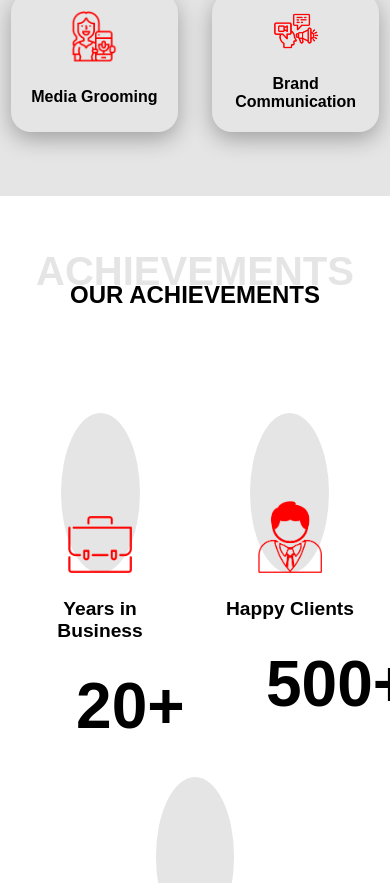
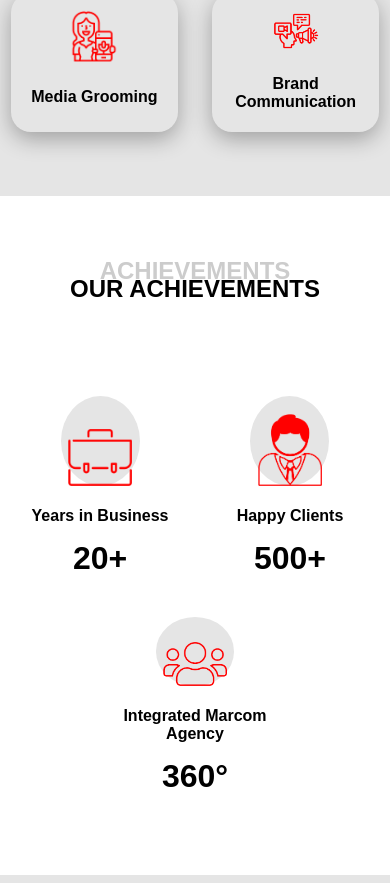
Before and after one commit to Vikas24Chauhan/PublicAdvocacy, a React (Vite) app: page / in a window 390 px wide. Shown: the part 2077-2960 px from the top of the page. Built offline with nearby package versions, Linux system fonts and the light colour scheme.

Commit message:
company component is now responsive

```diff
--- a/src/common/Company/Company.css
+++ b/src/common/Company/Company.css
@@ -15,10 +15,6 @@
   font-size: 5rem;
   line-height: 150px;
   text-align: center;
-  @media (max-width: 768px) {
-    font-size: 2.5rem;
-    height: 60px;
-  }
 }
 
 .company-div h2 {
@@ -29,9 +25,6 @@
   font-size: 3rem;
   line-height: 77px;
   text-align: center;
-  @media (max-width: 768px) {
-    font-size: 1.5rem;
-  }
 }
 
 .company-cards {
@@ -39,12 +32,7 @@
   height: auto;
   padding: 5rem 0;
   display: flex;
-  justify-content: space-between;
-  @media (max-width: 768px) {
-    flex-wrap: wrap;
-    justify-content: center;
-    gap: 2rem;
-  }
+  justify-content: space-around;
 }
 
 .company-card {
@@ -53,14 +41,11 @@
   display: flex;
   flex-direction: column;
   align-items: center;
-  @media (max-width: 768px) {
-    width: 45%;
-  }
 }
 
 .ellipse-div {
   width: 50%;
-  height: 10rem;
+  height: 50%;
   border-radius: 50%;
   background-color: #e5e5e5;
   display: flex;
@@ -88,7 +73,81 @@
   font-family: "Poppins", sans-serif;
   font-size: 4rem;
   text-align: center;
-  @media (max-width: 768px) {
-    width: 3rem;
+}
+
+@media (max-width: 1024px) {
+  .company-div h1 {
+    font-size: 4rem;
+    height: 70px;
+    opacity: 20%;
+  }
+
+  .company-div h2 {
+    font-size: 2.5rem;
+  }
+
+  .company-card {
+    width: 30%;
+  }
+
+  .company-card h2 {
+    font-size: 3rem;
   }
 }
+
+@media (max-width: 768px) {
+  .company-div h1 {
+    font-size: 2.5rem;
+    height: 60px;
+  }
+
+  .company-div h2 {
+    font-size: 1.5rem;
+    height: 50px;
+  }
+
+  .company-cards {
+    flex-wrap: wrap;
+    justify-content: center;
+    gap: 2rem;
+  }
+
+  .company-card {
+    width: 45%;
+  }
+
+  .company-card h2 {
+    font-size: 3rem;
+  }
+}
+
+@media (max-width: 540px) {
+  .company-div h1 {
+    font-size: 1.5rem;
+    height: 80px;
+  }
+
+  .company-div h2 {
+    font-size: 1.5rem;
+    line-height: 25px;
+    height: 40px;
+  }
+
+  .company-card h4 {
+    font-size: 1rem;
+  }
+
+  .company-card h2 {
+    font-size: 2rem;
+  }
+}
+
+@media (max-width: 360px) {
+  .company-card {
+    width: 90%;
+  }
+
+  .ellipse-div {
+    height: 75%;
+  }
+}
```
